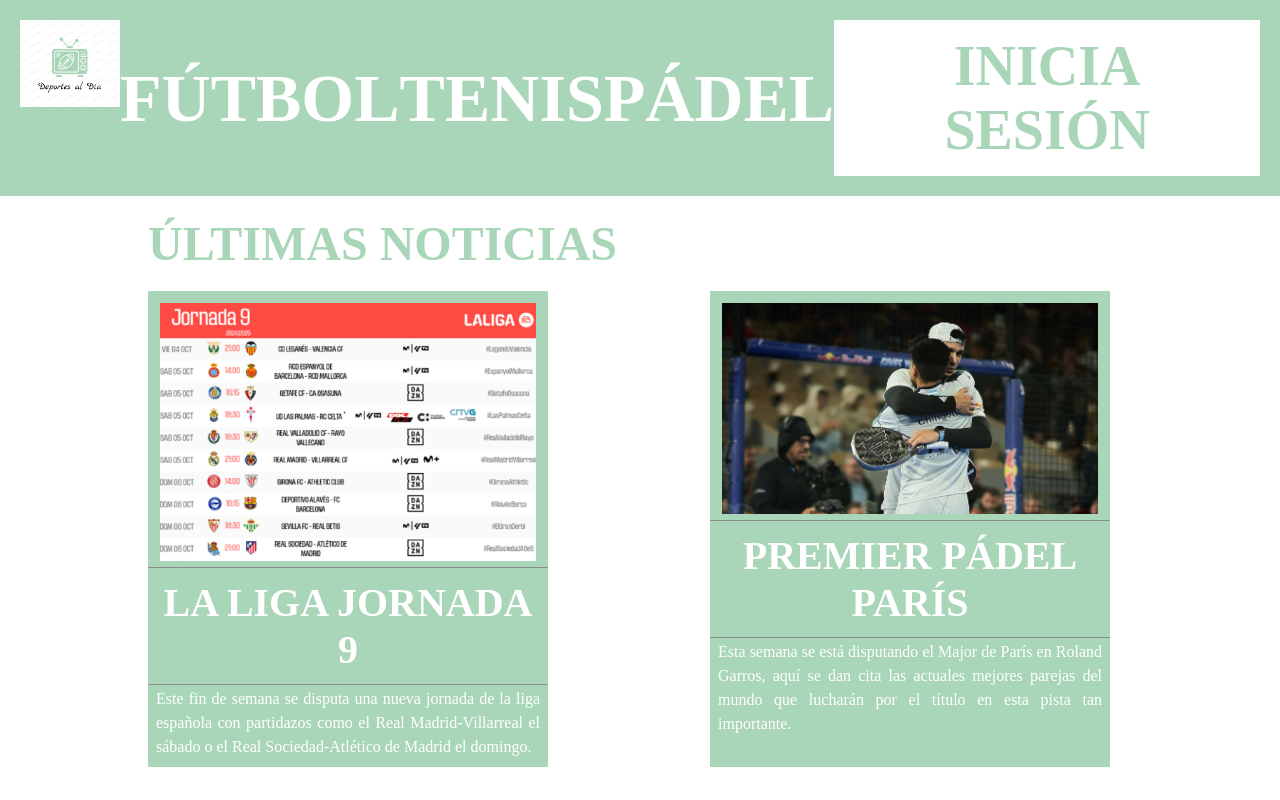
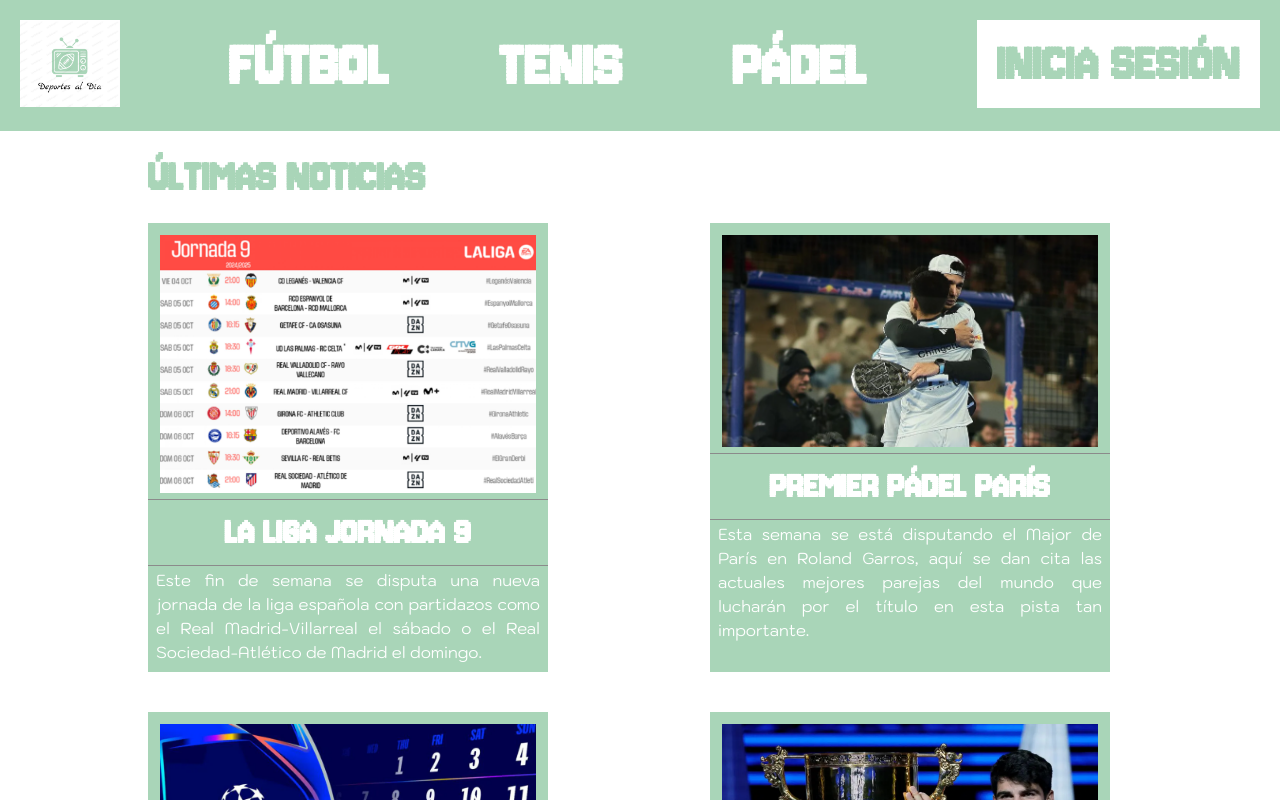
Before and after one commit to DanielSanrui/DeportesAlDia, a website built with Vite: page src/index.html in a window 1280 px wide. Shown: the top 800 px of the page. Built offline with nearby package versions, Linux system fonts and the light colour scheme; files whose address does not match are found by name.

Commit message:
cambiado de ttf a woff

```diff
--- a/src/styles/_variables.scss
+++ b/src/styles/_variables.scss
@@ -1,16 +1,16 @@
 @font-face {
     font-family: Jersey10;
-    src: url(font/Jersey10-Regular.ttf);
+    src: url(../font/Jersey10-Regular.woff);
 }
 
 @font-face {
     font-family: Kodchasan-Light;
-    src: url(font/Kodchasan-Light.ttf);
+    src: url(../font/Kodchasan-Light.woff);
 }
 
 @font-face {
     font-family: Kodchasan-Regular;
-    src: url(font/Kodchasan-Regular.ttf);
+    src: url(../font/Kodchasan-Regular.woff);
 }
 
 $color-green: #A9D5B8;
```
Also changed, not shown: docs/formulario.html (+2 -2 lines), docs/index.html (+2 -2 lines), docs/assets/Jersey10-Regular-BnEPAqPY.woff (added), docs/assets/Kodchasan-Light-BaCyh6HQ.woff (added), docs/assets/Kodchasan-Regular-CQXaYujZ.woff (added), docs/assets/main-Bxt2rF7v.css (added), docs/assets/main-VS3pcRzH.js (renamed from docs/assets/main-CRfXXZw4.js), docs/assets/main-uPRZq1zI.css (deleted), src/font/Jersey10-Regular.ttf (deleted), src/font/Jersey10-Regular.woff (added), src/font/Kodchasan-Light.ttf (deleted), src/font/Kodchasan-Light.woff (added), src/font/Kodchasan-Regular.ttf (deleted), src/font/Kodchasan-Regular.woff (added).
